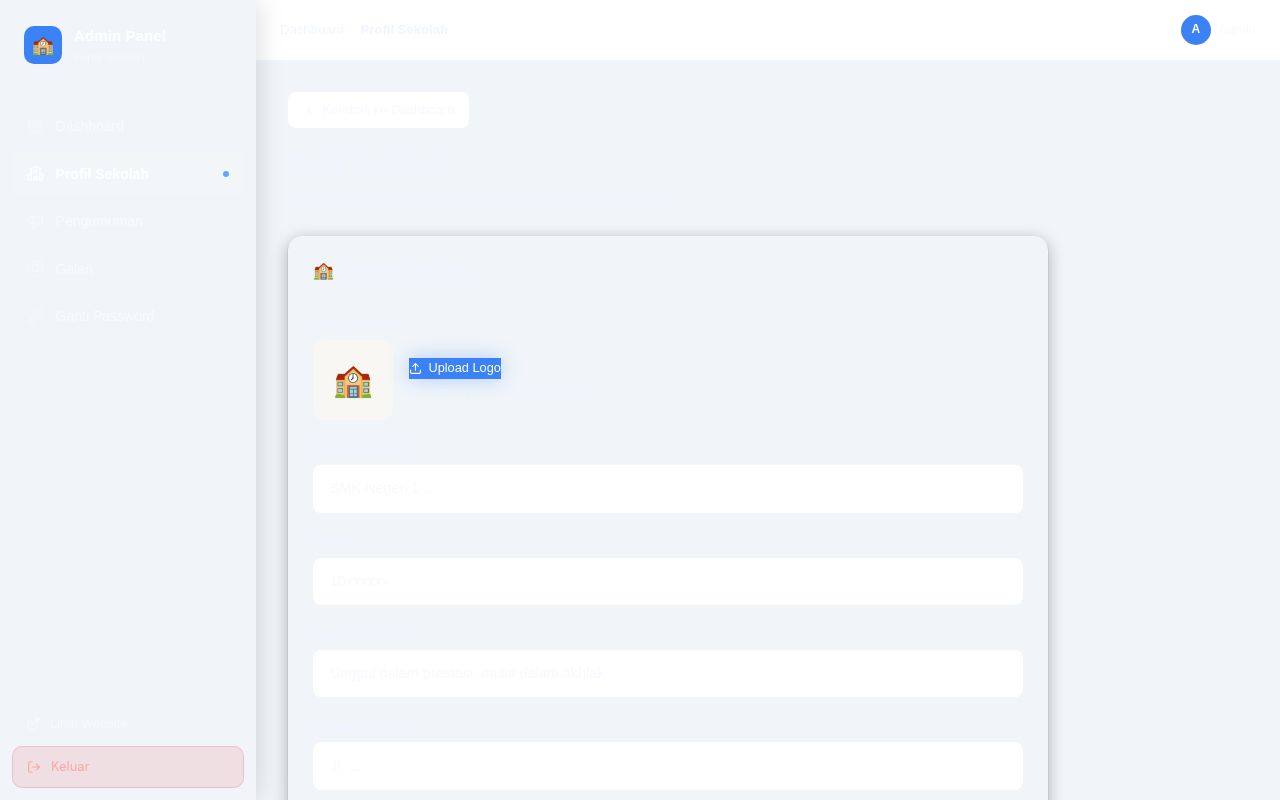
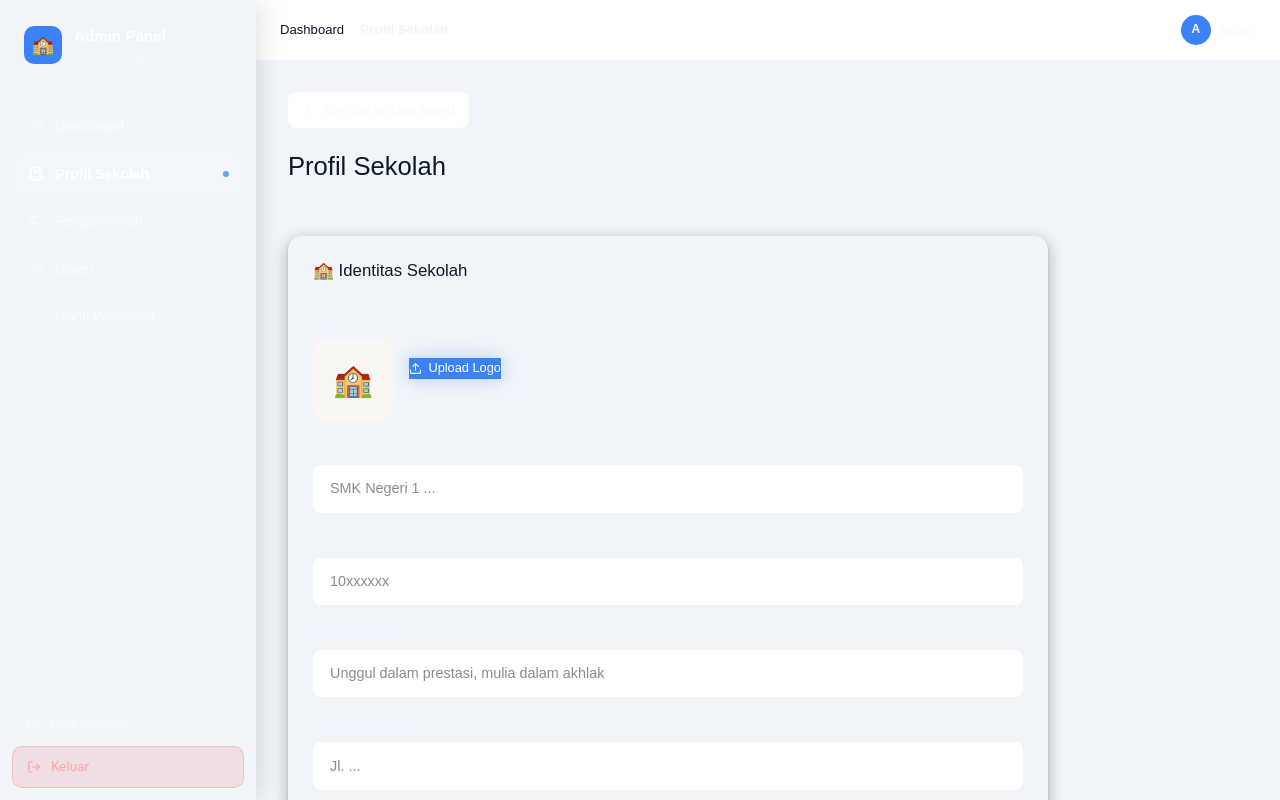
Before and after one commit to smkntinut2026-lgtm/portal-sekolah, a Next.js app: page /admin/profil in a window 1280 px wide. Shown: the top 800 px of the page. Built offline with nearby package versions, Linux system fonts and the light colour scheme; no server answers; the database is empty; sample sign-in values are in the browser's storage.

Commit message:
Update layout.tsx

```diff
--- a/app/admin/layout.tsx
+++ b/app/admin/layout.tsx
@@ -35,7 +35,7 @@ export default function AdminLayout({ children }: { children: React.ReactNode })
   const current = MENU.find(m => m.href === pathname)
 
   return (
-    <div style={{ display: 'flex', minHeight: '100vh', background: '#f1f5f9' }}>
+      <div style={{ display: 'flex', minHeight: '100vh', background: '#f1f5f9', color: '#0f172a' }}>
 
       {/* Sidebar */}
       <aside style={{
```
